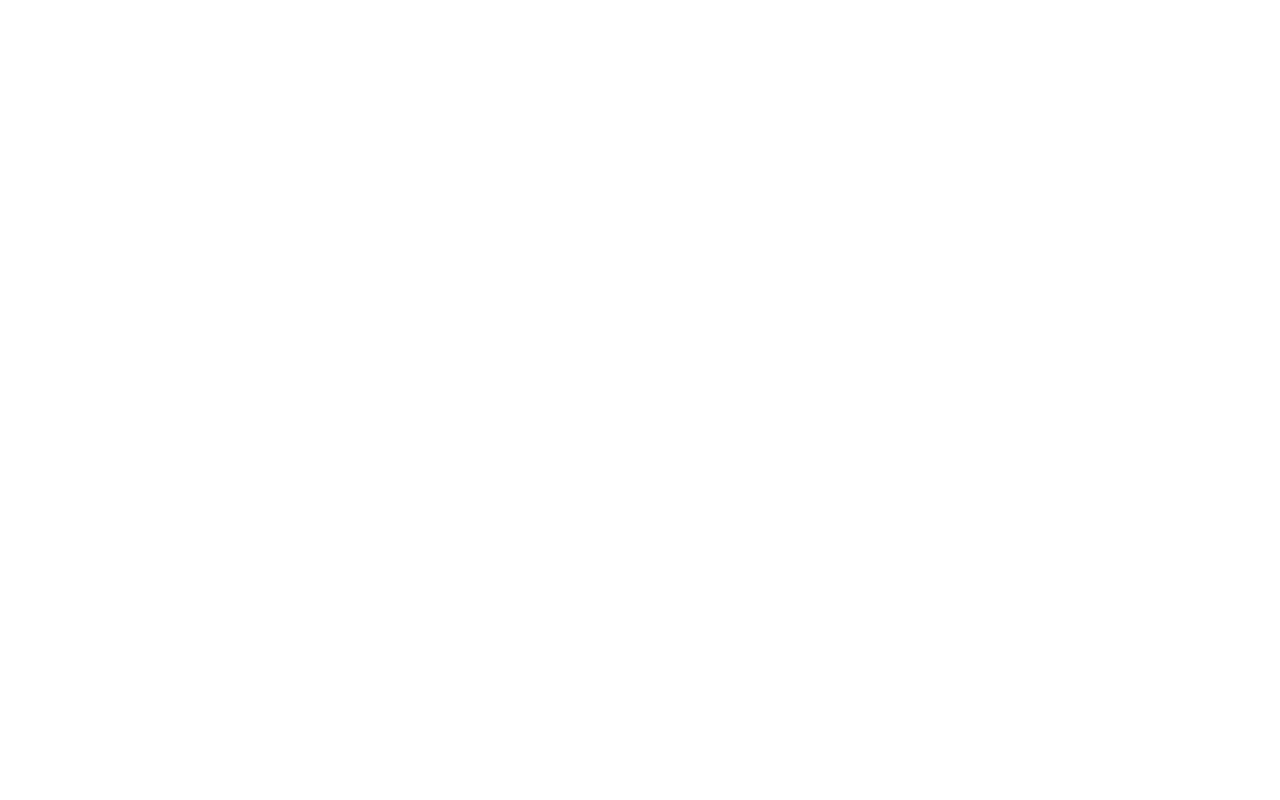
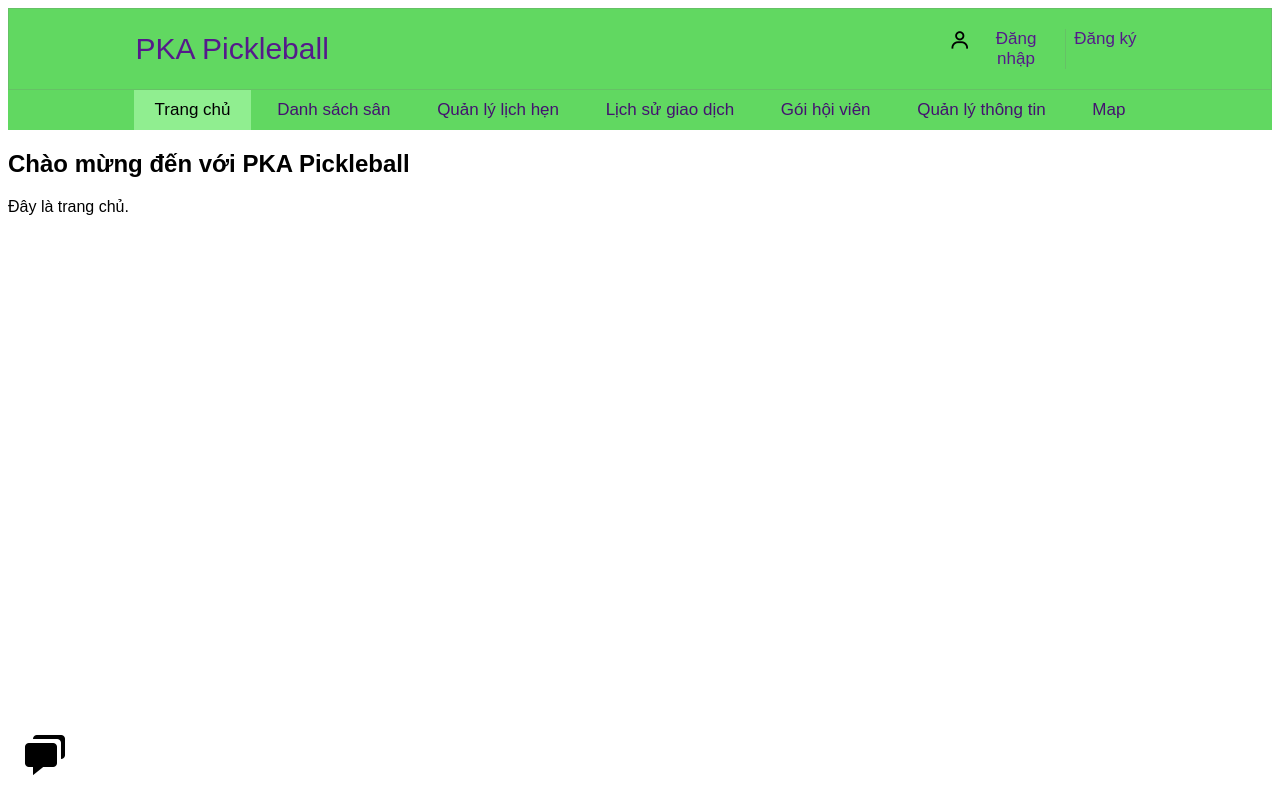
Before and after one commit to ThanhHa04/pickleball, a plain HTML site: page html_file/home.html in a window 1280 px wide. Drawn offline with nearby package versions, Linux system fonts and the light colour scheme.

Commit message:
thêm file js

```diff
--- a/css_file/home.css
+++ b/css_file/home.css
@@ -0,0 +1,172 @@
+* {
+    text-decoration: none;
+    list-style: none;
+    font-family: 'Arial', sans-serif;
+}
+
+i {
+    font-size: 1.5em;
+}
+
+a:hover {
+    color: black;
+    cursor: pointer;
+}
+
+.top {
+
+    width: 100%;
+    max-height: 1200;
+    background-color: rgb(97, 216, 97);
+    display: flex;
+    justify-content: space-between;
+    align-items: center;
+    padding: 0 10%;
+    box-sizing: border-box;
+    border: 1px solid rgb(102, 193, 102);
+}
+
+.top-left {
+    font-size: 30px;
+}
+
+.top-right {
+    align-items: center;
+    justify-items: center;
+    width: 20%;
+}
+
+.top-right>ul {
+    width: 100%;
+    display: flex;
+    padding: 2%;
+    justify-content: space-between;
+}
+
+.top-right>ul>li:first-child {
+    font-size: 22px;
+}
+
+.top-right>ul>li:nth-child(2) {
+    width: 40%;
+    text-align: center;
+}
+
+.top-right>ul>li:nth-child(3) {
+    border-left: 1px solid rgb(102, 193, 102);
+    width: 40%;
+    margin-left: 5%;
+    text-align: center;
+}
+
+.top-right>ul>li {
+    font-size: 17px;
+    padding: 0 3%;
+}
+
+.top-right>ul>li>i {
+    font-size: 100%;
+}
+
+.below-top {
+    background-color: rgb(97, 216, 97);
+    width: 100%;
+    display: flex;
+    justify-content: space-between;
+    align-items: center;
+    padding: 0 10%;
+    box-sizing: border-box;
+}
+
+.below-top>a {
+    padding: 1% 2%;
+    font-size: 17px;
+    color: rgb(68, 18, 112);
+}
+
+.below-top>a:hover {
+    border-radius: 20px;
+    background-color: rgb(107, 212, 120);
+}
+
+.below-top a.active {
+    background-color: lightgreen;
+    color: black;
+}
+
+.chat-container {
+    position: fixed;
+    bottom: 20px;
+    left: 20px;
+    z-index: 1000;
+}
+
+.chat-icon {
+    width: 50px;
+    height: 50px;
+    display: flex;
+    justify-content: center;
+    align-items: center;
+    cursor: pointer;
+    font-size: 2em;
+}
+
+.chat-box {
+    width: 250px;
+    background-color: white;
+    border: 1px solid #ccc;
+    border-radius: 10px;
+    box-shadow: 0 2px 10px rgba(0, 0, 0, 0.2);
+    display: none;
+}
+
+.chat-header {
+    background-color: rgb(97, 216, 97);
+    color: black;
+    padding: 10px;
+    font-weight: bold;
+    text-align: center;
+    border-radius: 10px 10px 0 0;
+    cursor: pointer;
+}
+
+.chat-body {
+    padding: 10px;
+    max-height: 200px;
+    overflow-y: auto;
+}
+
+.chat-input {
+    height: 10%;
+    width: 100%;
+    padding: 5%;
+    border: none;
+    border-top: 1px solid #ccc;
+    border-radius: 0 0 10px 10px;
+    outline: none;
+    box-sizing: border-box;
+}
+
+#map {
+    width: 100%;
+    height: 1000px;
+    /* Chiều cao của bản đồ */
+    margin-top: 20px;
+    /* Đẩy xuống dưới để không bị che */
+    border-radius: 10px;
+    box-shadow: 0 2px 10px rgba(0, 0, 0, 0.2);
+}
+
+.locate-button {
+    s background-color: white;
+    border: 2px solid #007bff;
+    padding: 8px 12px;
+    cursor: pointer;
+    font-weight: bold;
+    border-radius: 5px;
+}
+
+.locate-button:hover {
+    background-color: #007bff;
+    color: white;
+}
--- a/html_file/home.html
+++ b/html_file/home.html
@@ -1,11 +1,84 @@
 <!DOCTYPE html>
 <html lang="en">
+
 <head>
     <meta charset="UTF-8">
     <meta name="viewport" content="width=device-width, initial-scale=1.0">
+    <link rel="stylesheet" href="https://unpkg.com/leaflet@1.9.4/dist/leaflet.css" />
+    <script src="https://unpkg.com/leaflet@1.9.4/dist/leaflet.js"></script>
+    <link href='https://unpkg.com/boxicons@2.1.4/css/boxicons.min.css' rel='stylesheet'>
+    <link rel="stylesheet" href="../css_file/home.css">
     <title>Booking Pickleball CourtsCourts</title>
 </head>
+
 <body>
+    <div class="top">
+        <div class="top-left"><a href="">PKA Pickleball</a></div>
+        <div class="top-right">
+            <ul>
+                <li><i class='bx bx-user'></i></li>
+                <li><a href="">Đăng nhập</a></li>
+                <li><a href="">Đăng ký</a></li>
+            </ul>
+        </div>
+    </div>
+    <div class="below-top">
+        <a href="javascript:void(0);" onclick="showContent('home', this)">Trang chủ</a>
+        <a href="javascript:void(0);" onclick="showContent('courts', this)">Danh sách sân</a>
+        <a href="javascript:void(0);" onclick="showContent('appointments', this)">Quản lý lịch hẹn</a>
+        <a href="javascript:void(0);" onclick="showContent('history', this)">Lịch sử giao dịch</a>
+        <a href="javascript:void(0);" onclick="showContent('membership', this)">Gói hội viên</a>
+        <a href="javascript:void(0);" onclick="showContent('profile', this)">Quản lý thông tin</a>
+        <a href="javascript:void(0);" onclick="showContent('map', this)">Map</a>
+    </div>
+    <div id="home" class="content active">
+        <h2>Chào mừng đến với PKA Pickleball</h2>
+        <p>Đây là trang chủ.</p>
+    </div>
 
+    <div id="courts" class="content">
+        <h2>Danh sách sân Pickleball</h2>
+        <p>Danh sách các sân đang hoạt động...</p>
+    </div>
+
+    <div id="appointments" class="content">
+        <h2>Quản lý lịch hẹn</h2>
+        <p>Thông tin lịch hẹn của bạn...</p>
+    </div>
+
+    <div id="history" class="content">
+        <h2>Lịch sử giao dịch</h2>
+        <p>Các giao dịch đã thực hiện...</p>
+    </div>
+
+    <div id="membership" class="content">
+        <h2>Gói hội viên</h2>
+        <p>Thông tin về các gói hội viên...</p>
+    </div>
+
+    <div id="profile" class="content">
+        <h2>Quản lý thông tin</h2>
+        <p>Cập nhật thông tin cá nhân...</p>
+    </div>
+
+    <div id="map" class="content">
+        <h2>Bản đồ các sân Pickleball</h2>
+        <div id="leafletMap" style="width:100%; height:1000px;"></div>
+    </div>
+
+    <div class="chat-container">
+        <div class="chat-icon" onclick="toggleChat()"><i class='bx bxs-chat'></i></div>
+        <div class="chat-box">
+            <div class="chat-header" onclick="toggleChat()">Hỗ trợ trực tuyến</div>
+            <div class="chat-body">
+                <p>Xin chào! Tôi có thể giúp gì cho bạn?</p>
+            </div>
+            <input type="text" class="chat-input" placeholder="Nhập tin nhắn...">
+        </div>
+    </div>
+
+
+    <script src="../js_file/home.js"></script>
 </body>
+
 </html>
--- /dev/null
+++ b/js_file/home.js
@@ -0,0 +1,79 @@
+function showContent(page, element) {
+    document.querySelectorAll(".content").forEach(div => div.style.display = "none");
+    document.getElementById(page).style.display = "block";
+    document.querySelectorAll(".below-top a").forEach(link => link.classList.remove("active"));
+    element.classList.add("active");
+}
+window.onload = function () {
+    showContent('home', document.querySelector(".below-top a"));
+};
+
+function toggleChat() {
+    let chatBox = document.querySelector(".chat-box");
+    let chatIcon = document.querySelector(".chat-icon");
+
+    if (chatBox.style.display === "none" || chatBox.style.display === "") {
+        chatBox.style.display = "block"; // Hiển thị chatbox
+        chatIcon.style.display = "none"; // Ẩn biểu tượng chat nhỏ
+    } else {
+        chatBox.style.display = "none"; // Ẩn chatbox
+        chatIcon.style.display = "flex"; // Hiện biểu tượng chat nhỏ
+    }
+}
+document.addEventListener("DOMContentLoaded", function () {
+    // Khởi tạo bản đồ, đặt tâm tại quận Hà Đông, Hà Nội
+    var map = L.map('map').setView([20.9725, 105.7772], 14);
+
+    L.tileLayer('https://{s}.tile.openstreetmap.org/{z}/{x}/{y}.png', {
+        attribution: '&copy; OpenStreetMap contributors'
+    }).addTo(map);
+
+    // Danh sách các sân Pickleball ở Hà Đông
+    var locations = [
+        { lat: 20.9746, lng: 105.7745, name: "Sân Pickleball Hà Đông 1", address: "KĐT Văn Quán, Hà Đông, Hà Nội" },
+        { lat: 20.9689, lng: 105.7807, name: "Sân Pickleball Hà Đông 2", address: "Công viên Thiên Văn Học, Hà Đông, Hà Nội" },
+        { lat: 20.9783, lng: 105.7701, name: "Sân Pickleball Hà Đông 3", address: "Sân thể thao Mỗ Lao, Hà Đông, Hà Nội" }
+    ];
+
+    var markers = locations.map(loc => {
+        var marker = L.marker([loc.lat, loc.lng]).addTo(map);
+        marker.bindPopup(`<b>${loc.name}</b><br>${loc.address}`);
+        return marker;
+    });
+
+    var group = new L.featureGroup(markers);
+    map.fitBounds(group.getBounds(), { padding: [50, 50] });
+
+    // Xác định vị trí của người dùng
+    function locateUser() {
+        if (!navigator.geolocation) {
+            alert("Trình duyệt của bạn không hỗ trợ xác định vị trí.");
+            return;
+        }
+
+        navigator.geolocation.getCurrentPosition(
+            function (position) {
+                var userLat = position.coords.latitude;
+                var userLng = position.coords.longitude;
+
+                var userMarker = L.marker([userLat, userLng]).addTo(map)
+                    .bindPopup("<b>Vị trí của bạn</b>").openPopup();
+
+                map.setView([userLat, userLng], 15);
+            },
+            function (error) {
+                alert("Không thể lấy vị trí của bạn. Vui lòng kiểm tra cài đặt.");
+            }
+        );
+    }
+
+    // Thêm nút xác định vị trí vào giao diện
+    var locateButton = L.control({ position: "topright" });
+    locateButton.onAdd = function () {
+        var btn = L.DomUtil.create("button", "locate-button");
+        btn.innerHTML = "📍 Xác định vị trí";
+        btn.onclick = locateUser;
+        return btn;
+    };
+    locateButton.addTo(map);
+});
```
